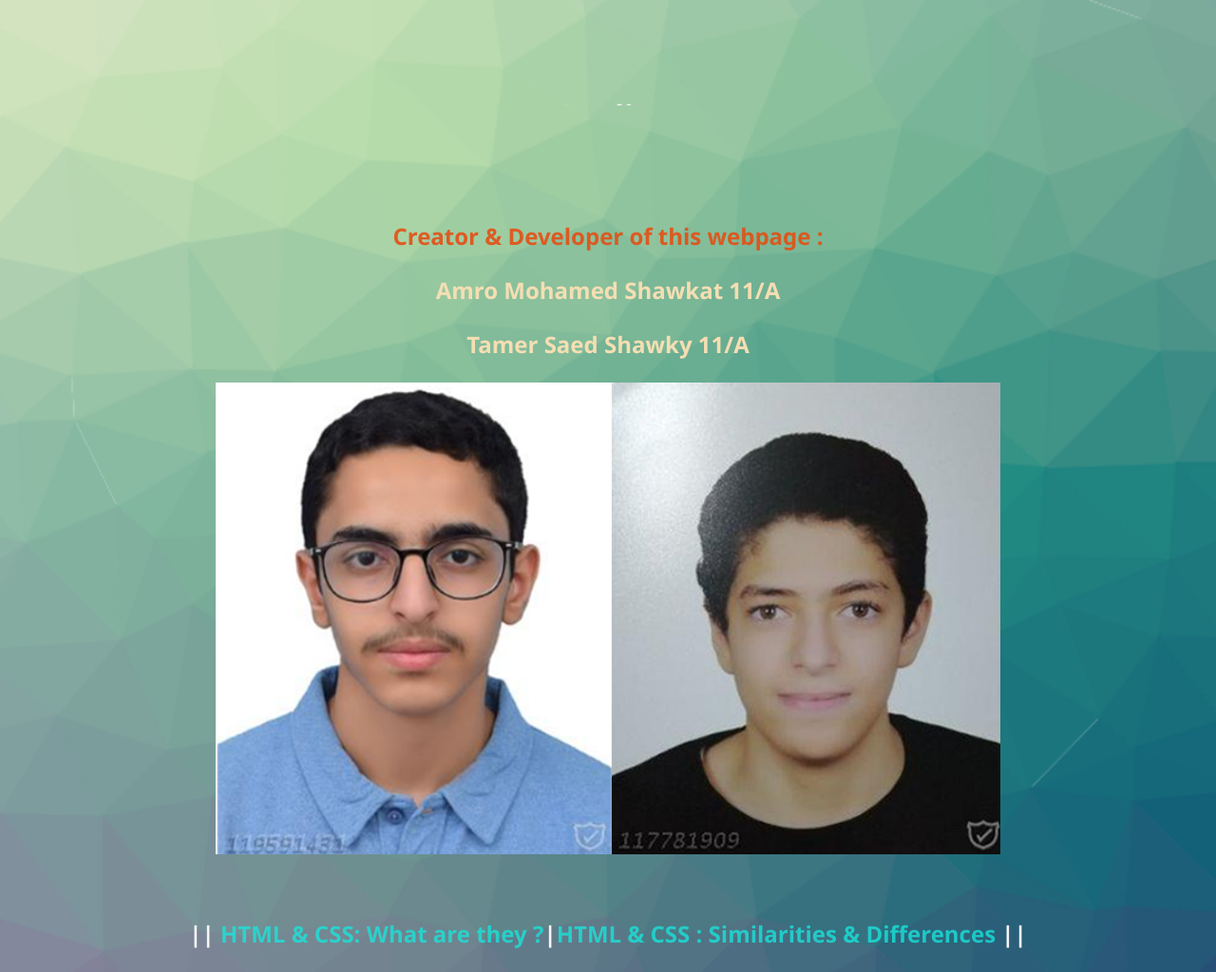
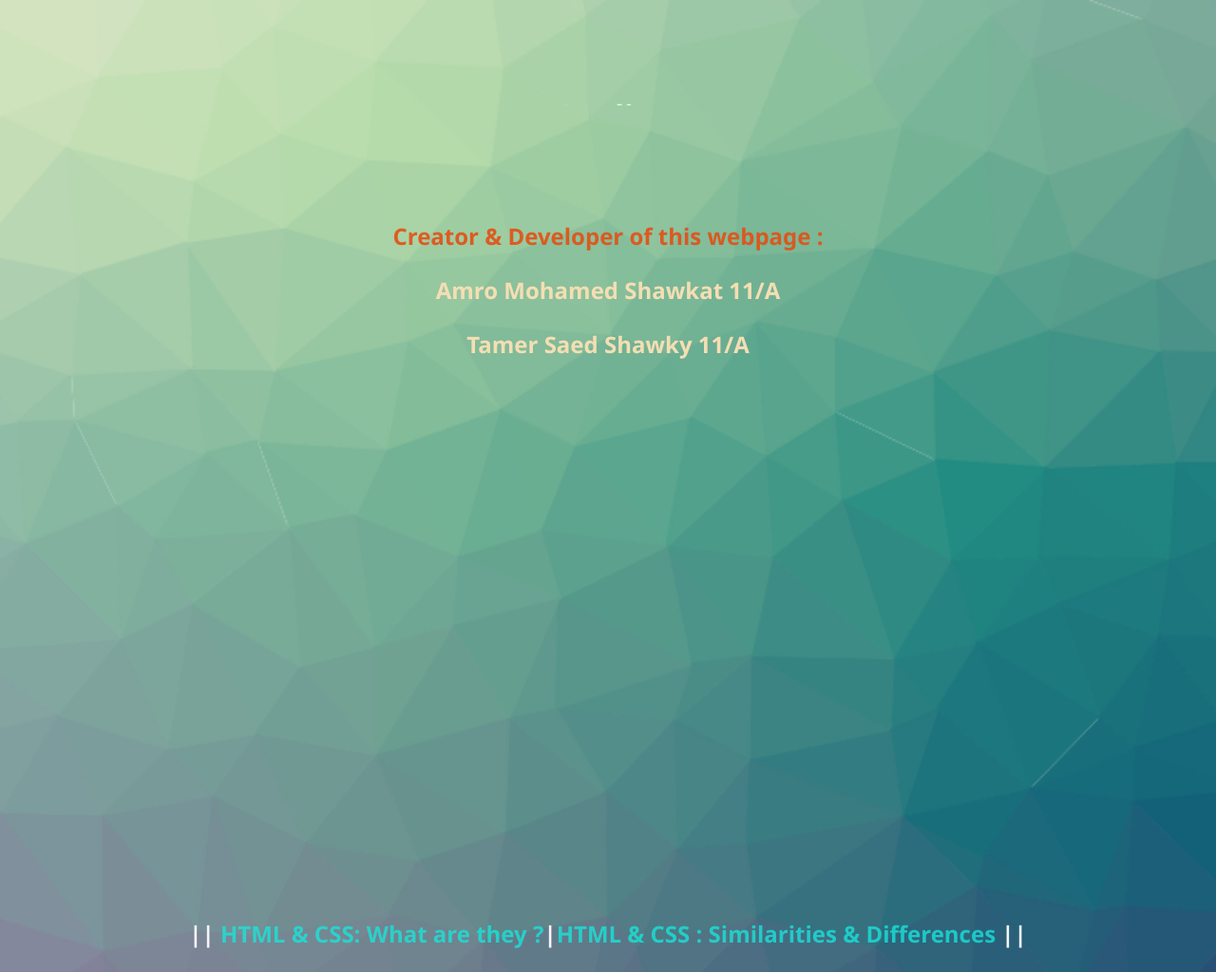
Before and after one commit to amr-tamer/amr-tamer.github.io, a plain HTML site: page Credits.html in a window 1280 px wide. Shown: the whole page at 95% size. Drawn offline with Linux system fonts and the light colour scheme.

Commit message:
deleted a photo

```diff
--- a/Credits.html
+++ b/Credits.html
@@ -48,7 +48,7 @@ div {
 
             <h2><p style="text-align: center; color: wheat;">Amro Mohamed Shawkat 11/A</p></h2>
             <h2><p style="text-align: center; color: wheat;">Tamer Saed Shawky 11/A</p></h2>
-            <p style="text-align: center;"><img src= "amr-tamer.github.io\amr and tamer.png" height ="497"></p>
+            <p style="text-align: center;"><img src= " " height ="497"></p>
             <br>
             <h2><p style="text-align: center;">|| <a href=  "index.html" style="color:rgba(23, 230, 220, 0.774); text-decoration: none" > HTML & CSS: What are they ?</a>|<a href="HTML & CSS (Similarities & Differences).html"style="color:rgba(23, 230, 220, 0.774); text-decoration: none" >HTML & CSS : Similarities & Differences</a> ||</p></p></h2>
          </body>
```
